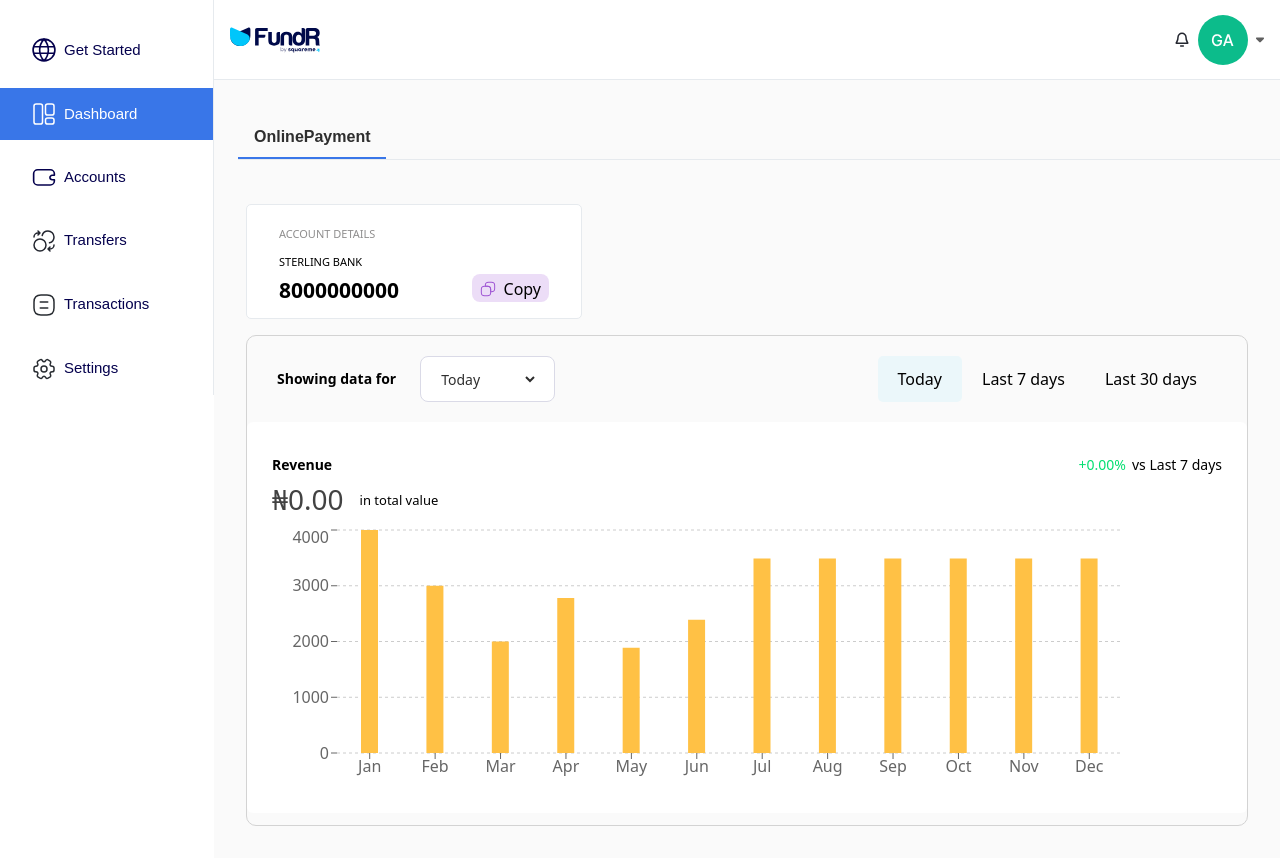
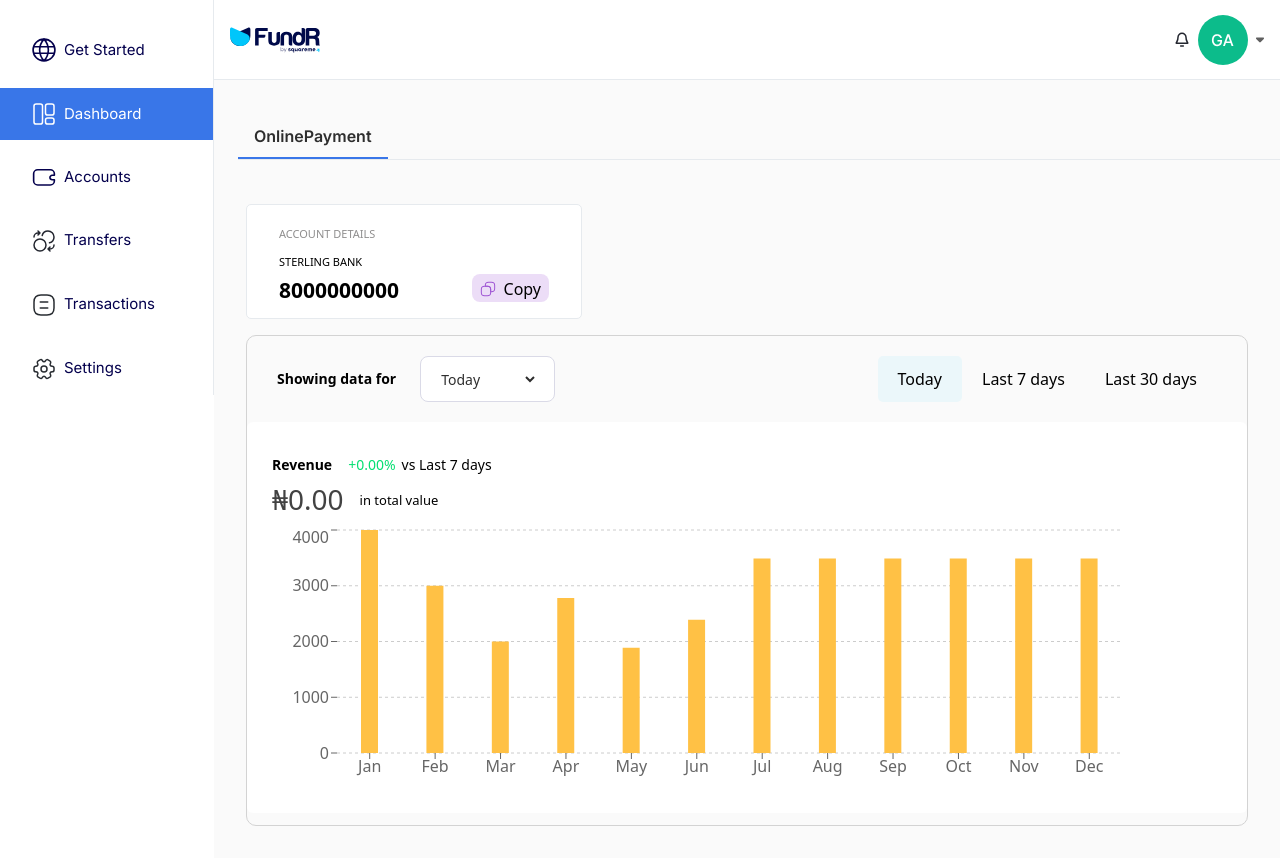
Before and after one commit to emmanuelomejua/fundr, a Next.js app: page / in a window 1280 px wide. Built offline with nearby package versions, Linux system fonts and the light colour scheme.

Commit message:
little changes in chart section

```diff
--- a/package.json
+++ b/package.json
@@ -13,14 +13,14 @@
     "@emotion/styled": "^11.14.1",
     "@mui/material": "^7.3.1",
     "@mui/x-data-grid": "^8.10.0",
-    "@mui/x-date-pickers": "^8.10.0",
-    "@mui/x-date-pickers-pro": "^8.10.0",
+    "@reduxjs/toolkit": "^2.8.2",
     "date-fns": "^4.1.0",
     "dayjs": "^1.11.13",
     "next": "15.4.6",
     "react": "19.1.0",
     "react-dom": "19.1.0",
     "react-is": "^19.1.1",
+    "react-redux": "^9.2.0",
     "recharts": "^3.1.2",
     "yarn": "^1.22.22"
   },
--- a/src/app/globals.css
+++ b/src/app/globals.css
@@ -6,5 +6,5 @@
 }
 
 body {
-  font-family: Arial, Helvetica, sans-serif;
+  font-family: var(--font-inter), sans-serif;
 }
--- a/src/app/layout.tsx
+++ b/src/app/layout.tsx
@@ -1,18 +1,16 @@
 import type { Metadata } from "next";
-import { Geist, Geist_Mono } from "next/font/google";
+import { Inter } from "next/font/google";
 import "./globals.css";
-import Navbar from "@/components/Navbar";
 import Sidebar from "@/components/Sidebar";
 
-const geistSans = Geist({
-  variable: "--font-geist-sans",
+
+const inter = Inter({
+  variable: "--font-inter",
   subsets: ["latin"],
+  weight: ['300', "400", "500", '600', "700"],
 });
 
-const geistMono = Geist_Mono({
-  variable: "--font-geist-mono",
-  subsets: ["latin"],
-});
+
 
 export const metadata: Metadata = {
   title: "FundR",
@@ -27,7 +25,7 @@ export default function RootLayout({
   return (
     <html lang="en">
       <body
-        className={`${geistSans.variable} ${geistMono.variable} antialiased`}
+        className={`${inter.variable} antialiased`}
       >
         <div className="max-w-[1440px] w-full h-full flex flex-col">
 
--- a/src/modules/chart/Chart.tsx
+++ b/src/modules/chart/Chart.tsx
@@ -87,14 +87,14 @@ const Chart = () => {
   return (
     <div className="flex flex-col bg-[#fff] h-[291px] md:h-[391px] w-[336px] md:w-[768px] lg:w-[1000px] mx-auto rounded-[6px] p-1 md:p-5 lg:p-[25px] gap-2 ">
         <div className="flex flex-col">
-            <div className="flex items-center justify-between gap-4">
+            <div className="flex items-center gap-4">
                 <h4 className="text-[#000000] text-[14px] font-[700] leading-[35px]">Revenue</h4>
                 <div className="hidden md:flex items-center gap-1.5">
                     <span className="text-green-400 text-[14px] font-[300] leading-[24px]">+0.00%</span>
                     <span className="text-[#000000] text-[14px] font-[300] leading-[20px]">vs Last 7 days</span>
                 </div>
 
-                <Select options={options} className='' className1='md:hidden border-1 rounded-2xl border-[#C4C8D3] px-2 py-1'/>
+                <Select options={options} className='' className1='md:hidden border-1 rounded-2xl border-[#C4C8D3] px-2 py-1 flex ml-auto'/>
             </div>
 
             <div className="hidden md:flex items-center gap-4">
```
Also changed, not shown: 1 other file (tests, documents, lock files or other folders).
